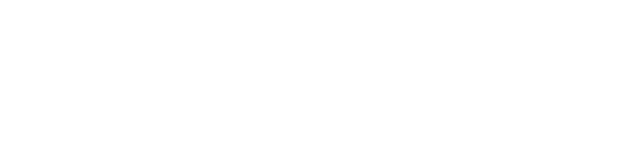
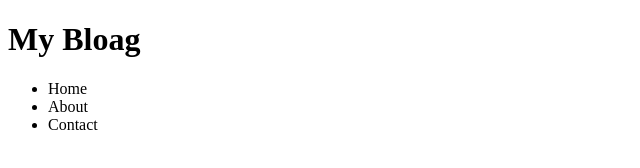
Before and after one commit to solomon54/alx-intermediate-frontend, a plain HTML site: page 0x00-semantic_html/1-index.html in a window 1280 px wide. Shown: the whole page, without its empty margins (0-640 px from the left). Drawn offline with Linux system fonts and the light colour scheme.

Commit message:
Add header section

```diff
--- a/0x00-semantic_html/1-index.html
+++ b/0x00-semantic_html/1-index.html
@@ -13,5 +13,16 @@
 
 <body>
 </body>
+<!-- Header section -->
+<header class="header">
+    <h1 class="heading-1">My Bloag</h1>
+    <nav class="nave">
+        <ul>
+            <li class="list list--1">Home</li>
+            <li class="list list--2">About</li>
+            <li class="list list--3">Contact</li>
+        </ul>
+    </nav>
+</header>
 
 </html>
```
